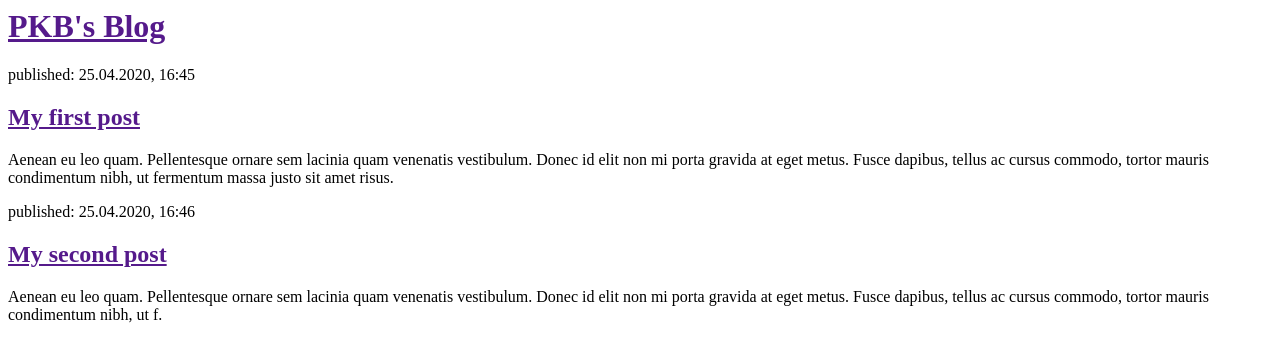
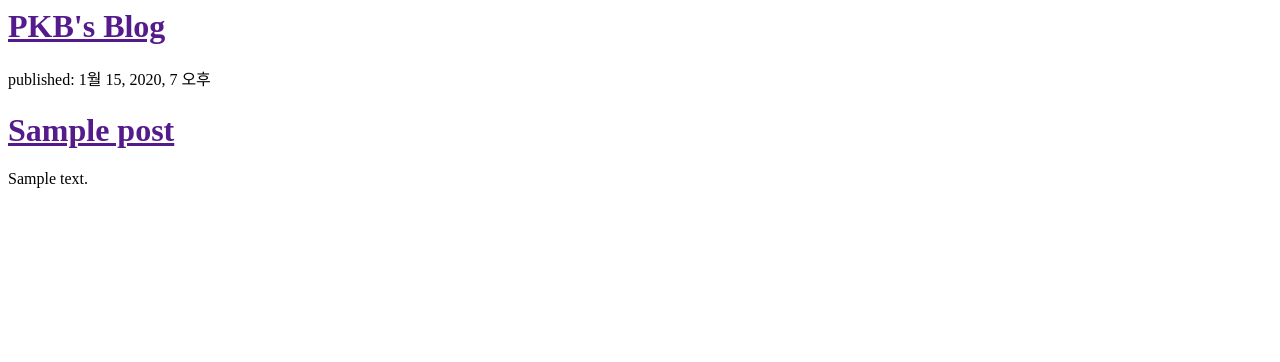
Before and after one commit to Ki-BumPark/my-first-blog, a Django app: page / in a window 1280 px wide. Shown: the top 362 px of the page. Run offline with Django 3.2, Linux system fonts and the light colour scheme; tables that the repository leaves empty hold one stand-in row (values such as "Sample post").

Commit message:
Modified templates to display posts from database.

```diff
--- a/blog/templates/blog/post_list.html
+++ b/blog/templates/blog/post_list.html
@@ -6,17 +6,12 @@
         <div>
             <h1><a href="">PKB's Blog</a></h1>
         </div>
-
-        <div>
-            <p>published: 25.04.2020, 16:45</p>
-            <h2><a href="">My first post</a></h2>
-            <p>Aenean eu leo quam. Pellentesque ornare sem lacinia quam venenatis vestibulum. Donec id elit non mi porta gravida at eget metus. Fusce dapibus, tellus ac cursus commodo, tortor mauris condimentum nibh, ut fermentum massa justo sit amet risus.</p>
-        </div>
-
-        <div>
-            <p>published: 25.04.2020, 16:46</p>
-            <h2><a href="">My second post</a></h2>
-            <p>Aenean eu leo quam. Pellentesque ornare sem lacinia quam venenatis vestibulum. Donec id elit non mi porta gravida at eget metus. Fusce dapibus, tellus ac cursus commodo, tortor mauris condimentum nibh, ut f.</p>
-        </div>
+        {% for post in posts %}
+            <div>
+                <p>published: {{ post.published_date }}</p>
+                <h1><a href="">{{ post.title }}</a></h1>
+                <p>{{ post.text|linebreaksbr }}</p>
+            </div>
+        {% endfor %}
     </body>
 </html>
--- a/blog/views.py
+++ b/blog/views.py
@@ -1,5 +1,7 @@
 from django.shortcuts import render
-
+from django.utils import timezone
+from .models import Post
 # Create your views here.
 def post_list(request):
-    return render(request, 'blog/post_list.html', {})
+    posts = Post.objects.filter(published_date__lte=timezone.now()).order_by('published_date')
+    return render(request, 'blog/post_list.html', {'posts':posts})
```
